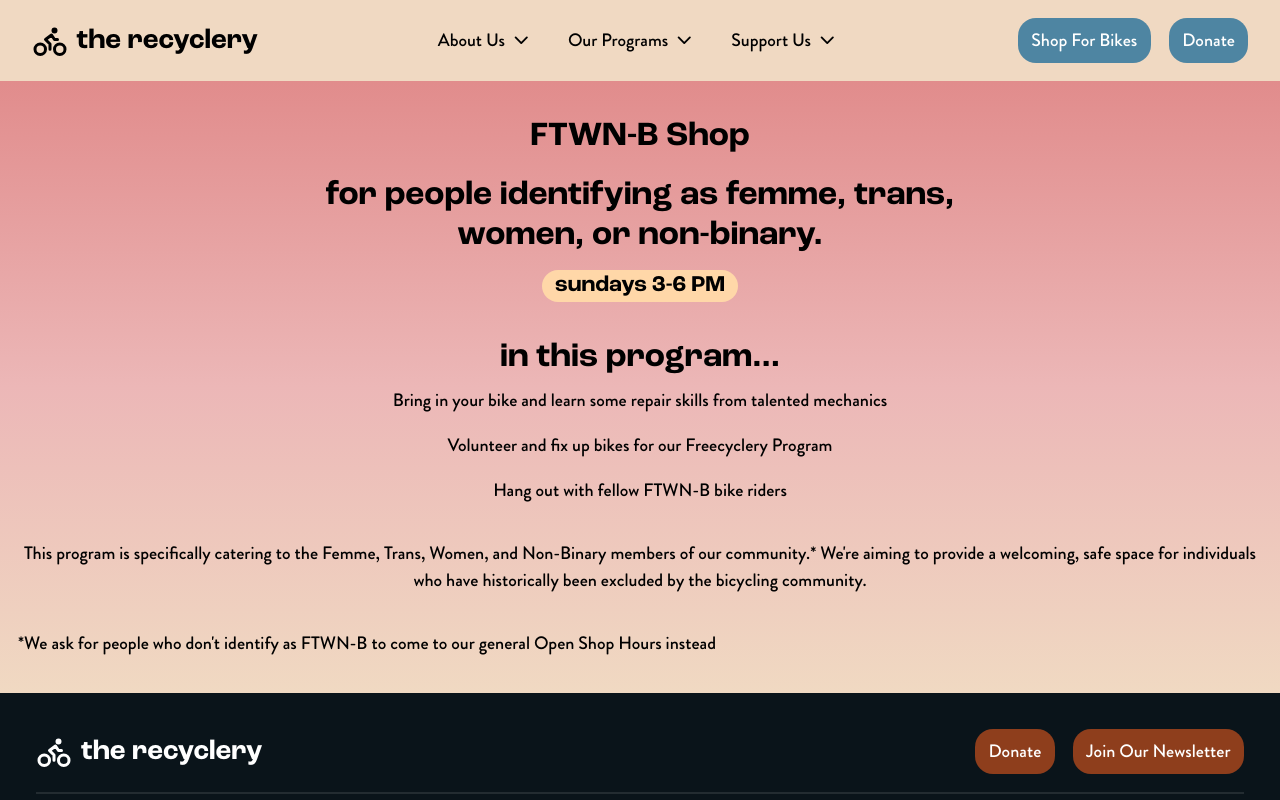
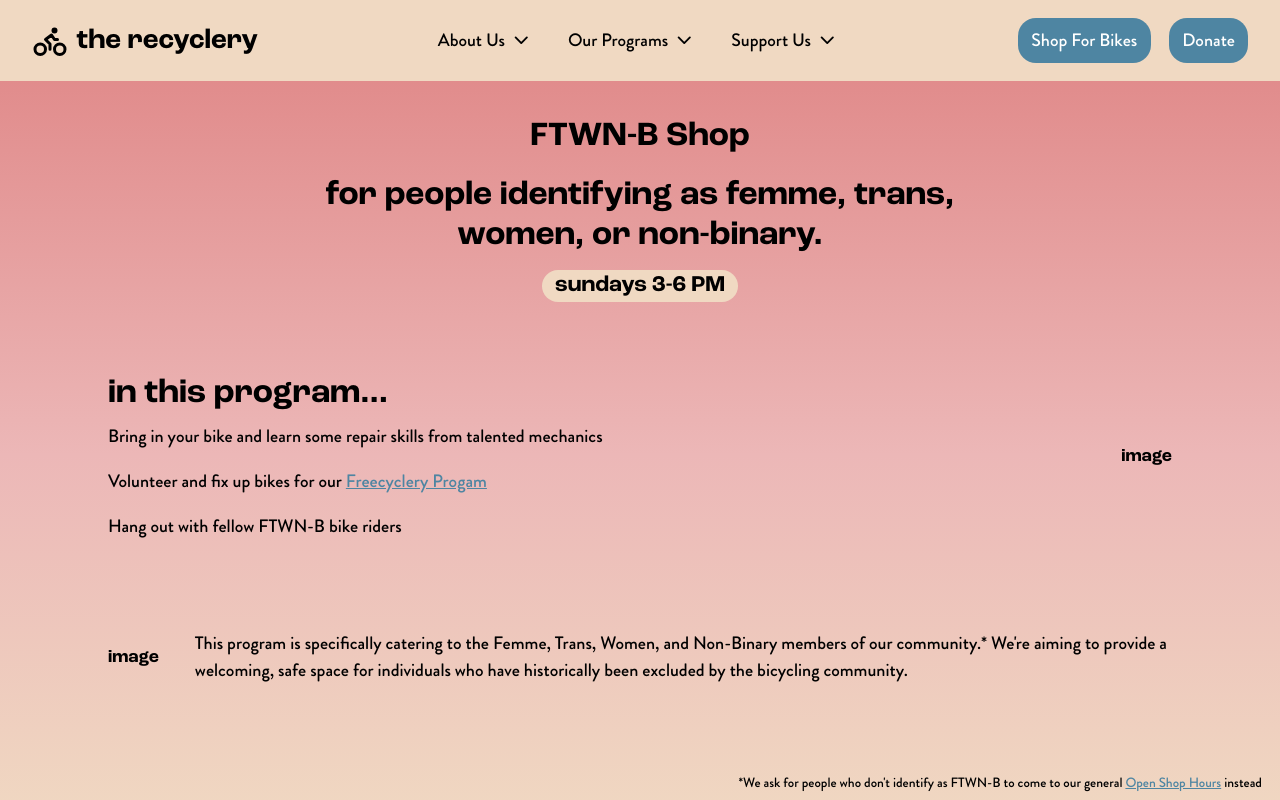
Before and after one commit to recyclerydisc/recyclery_web, a React (Vite) app in the folder apps/frontend/: page /our-programs/ftwnb in a window 1280 px wide. Shown: the top 800 px of the page. Built offline with nearby package versions, Linux system fonts and the light colour scheme.

Commit message:
everything except for images

```diff
--- a/apps/frontend/src/pages/our-programs/FTWNB/FTWNB.tsx
+++ b/apps/frontend/src/pages/our-programs/FTWNB/FTWNB.tsx
@@ -1,5 +1,6 @@
 //import NavBar from '../../components/navigation/nav-bar';
 //import Footer from '../../components/footer/footer';
+import { Link } from 'react-router-dom';
 
 function FTWNB() {
   return (
@@ -14,39 +15,71 @@
         }}
       >
         <main className="max-w-screen-xl mx-auto p-4">
-          <section className="mb-8 text-center">
+          <section className="mb-16 text-center">
             <h1 className="text-3xl m-4">FTWN-B Shop</h1>
             <p className="text-3xl">for people identifying as femme, trans,</p>
             <p className="text-3xl">women, or non-binary.</p>
 
-            {/* ROUNDED CIRCLE BACKGROUND THING */}
+            {/* rounded button */}
             <div className="m-3">
-              <p className="text-xl bg-orange-200 px-3 rounded-2xl inline-block">sundays 3-6 PM</p>
+              <p className="text-xl bg-tan-500 px-3 rounded-2xl inline-block">sundays 3-6 PM</p>
             </div>
           </section>
 
-          <section className="mb-8 text-center">
+          {/* Row one of 2x2 */}
+          <section className="flex flex-col md:flex-row items-center justify-between gap-8 mb-20 mx-20">
+            {/* Left text block */}
+            <div>
               <h2 className="text-3xl font-bold mb-2">in this program...</h2>
               <div className="font-brandon">
                 <p className="mb-4">
                   Bring in your bike and learn some repair skills from talented mechanics
                 </p>
-              <p className="mb-4">Volunteer and fix up bikes for our Freecyclery Program</p>
+                <p className="mb-4">
+                  Volunteer and fix up bikes for our{' '}
+                  <Link
+                    to="https://www.therecyclery.org/our-programs/freecyclery/"
+                    className="text-blue-500 underline"
+                  >
+                    Freecyclery Progam
+                  </Link>
+                </p>
+
                 <p>Hang out with fellow FTWN-B bike riders</p>
+              </div>
+            </div>
+
+            {/* image */}
+            <div>
+              <p>image</p>
             </div>
           </section>
 
-          <section className="mb-8 font-brandon text-center">
-            <p>
+          {/* Row two of 2x2 */}
+          <section className="flex flex-col md:flex-row items-center justify-between gap-8 mb-20 mx-20">
+            {/* Image */}
+            <div>
+              <p>image</p>
+            </div>
+            {/* text block */}
+            <div>
+              <p className="font-brandon">
                 This program is specifically catering to the Femme, Trans, Women, and Non-Binary
                 members of our community.* We're aiming to provide a welcoming, safe space for
                 individuals who have historically been excluded by the bicycling community.
               </p>
+            </div>
           </section>
 
-          <section className="mb-4 font-brandon">
+          <section className="mb-4 font-brandon text-xs flex justify-end">
             <p>
-              *We ask for people who don't identify as FTWN-B to come to our general Open Shop Hours
+              *We ask for people who don't identify as FTWN-B to come to our general{' '}
+              <Link
+                to="https://www.therecyclery.org/our-programs/open-shop/"
+                className="text-blue-500 underline"
+              >
+                Open Shop Hours
+              </Link>{' '}
               instead
             </p>
           </section>
```
Lines whose indentation alone changed are shown as unchanged.
